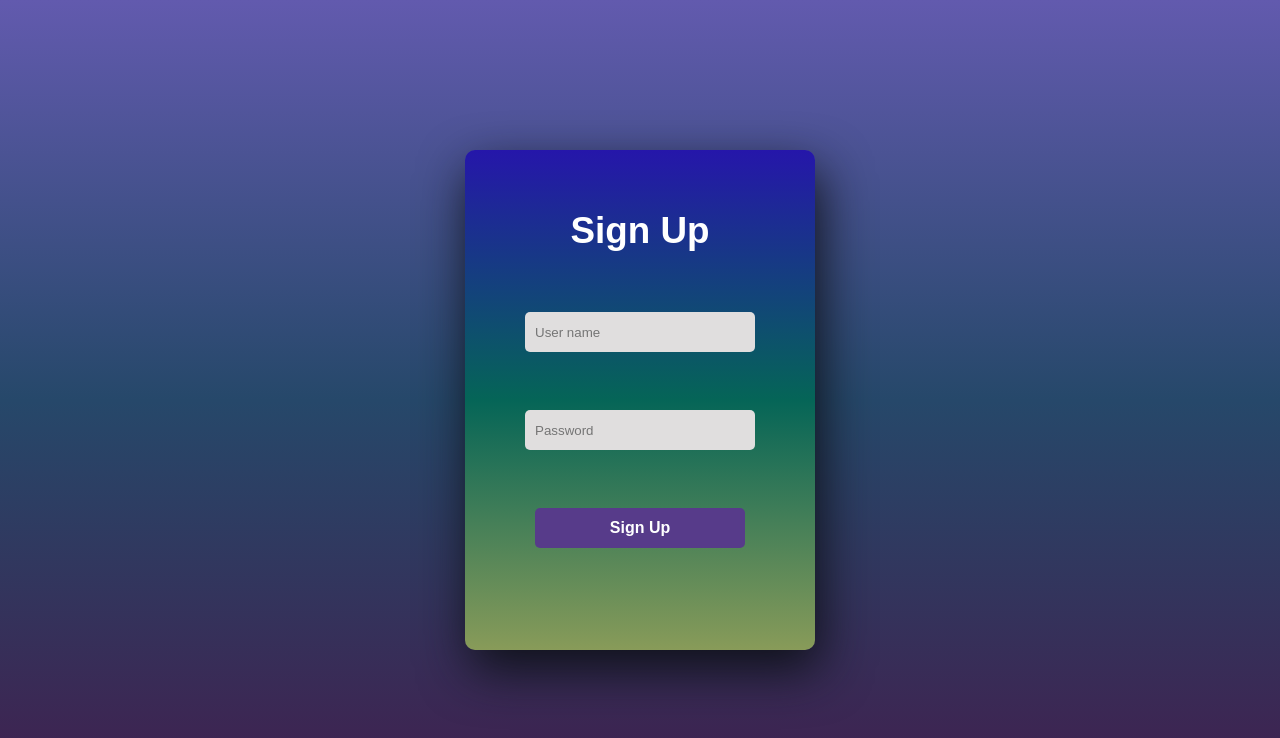
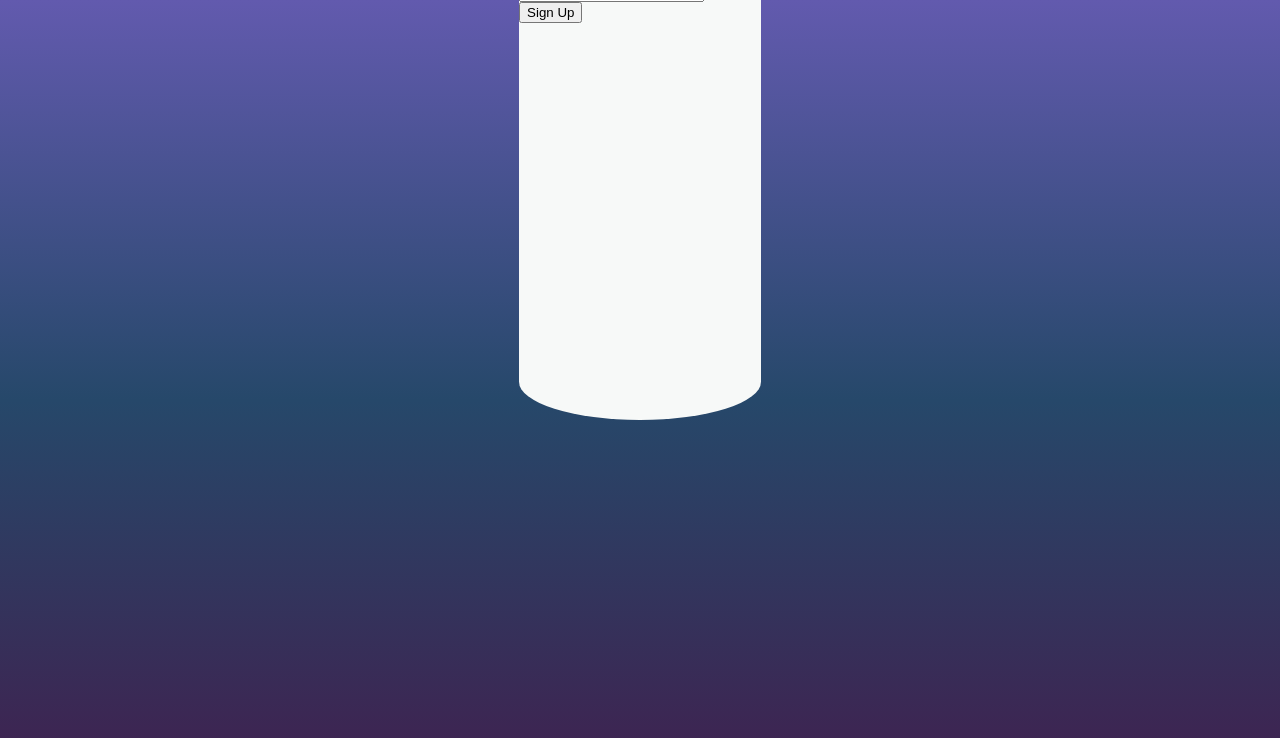
Before and after one commit to Mendi-Apss/forgettableProject, a React (Create React App) app in the folder frontend/: page / in a window 1280 px wide. Shown: the top 738 px of the page. Built offline with nearby package versions, Linux system fonts and the light colour scheme.

Commit message:
clean and order signup style

```diff
--- a/frontend/src/stylesheet/sign-up.css
+++ b/frontend/src/stylesheet/sign-up.css
@@ -1,49 +1,11 @@
-button {
-	width: 60%;
-	height: 40px;
-	margin: 10px auto;
-	justify-content: center;
-	display: block;
-	color: #fff;
-	background: #573b8a;
-	font-size: 1em;
-	font-weight: bold;
-	margin-top: 20px;
-	outline: none;
-	border: none;
-	border-radius: 5px;
-	transition: .2s ease-in;
-	cursor: pointer;
+.sign-up {
+	height: 460px;
+	background: rgb(247, 249, 248);
+	border-radius: 60% / 10%;
+	transform: translateY(-210px);
+	transition: 1s ease-in-out;
 }
 
-input {
-	width: 60%;
-	height: 20px;
-	background: #e0dede;
-	justify-content: center;
-	display: flex;
-	margin: 20px auto;
-	padding: 10px;
-	border: none;
-	outline: none;
-	border-radius: 5px;
+.sign-up label{
+	color: #573b8a;
 }
-
-.sign-up {
-    width: 350px;
-	height: 500px;
-    background: linear-gradient(to bottom, #2516aa, #056557, #889b59);	overflow: hidden;
-	border-radius: 10px;
-	box-shadow: 5px 20px 50px rgb(15, 17, 25);
-}
-
-label {
-	color: #fff;
-	font-size: 2.3em;
-	justify-content: center;
-	display: flex;
-	margin: 60px;
-	font-weight: bold;
-	cursor: pointer;
-	transition: .5s ease-in-out;
-}
```
